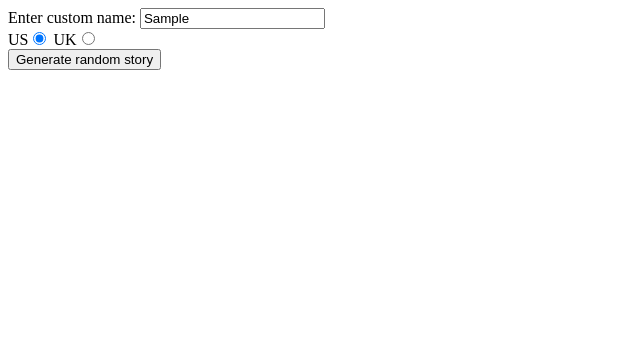
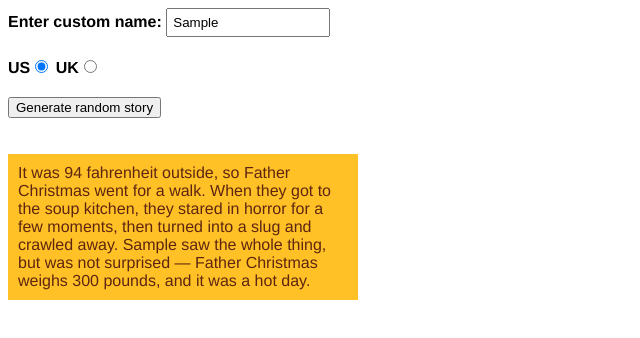
Before and after one commit to SMakaiTakori/sillyStoryGenerator, a plain HTML site: page index.html in a window 1280 px wide. Both pictures are taken after typing "Sample" into the empty fields and a click on the button "Generate random story". Shown: the whole page, without its empty margins (0-640 px from the left). Drawn offline with Linux system fonts and the light colour scheme.

Commit message:
added new variables and completed functions

```diff
--- a/index.html
+++ b/index.html
@@ -4,6 +4,7 @@
     <meta charset="utf-8">
     <meta http-equiv="X-UA-Compatible" content="IE=edge,chrome=1">
     <meta name="viewport" content="width=device-width">
+    <link rel="stylesheet" href="css/style.css">
     <title>Silly story generator</title>
   </head>
 
--- a/js/main.js
+++ b/js/main.js
@@ -6,7 +6,39 @@ function randomValueFromArray(array){
   return array[Math.floor(Math.random()*array.length)];
 }
 
-var storyText = `It was 94 fahrenheit outside, so ${insertx} went for a walk. When they got to ${inserty}, they stared in horror for a few moments, then ${insertz}. Bob saw the whole thing, but was not surprised — ${insertx} weighs 300 pounds, and it was a hot day.`
-var insertx = ['Willy the Goblin, Big Daddy, Father Christmas']
-var inserty = ['the soup kitchen, Disneyland, the White House']
-var insertz = ['spontaneously combusted, melted into a puddle on the sidewalk, turned into a slug and crawled away']
+var insertX = ['Willy the Goblin', 'Big Daddy', 'Father Christmas'];
+var insertY = ['the soup kitchen', 'Disneyland', 'the White House'];
+var insertZ = ['spontaneously combusted', 'melted into a puddle on the sidewalk', 'turned into a slug and crawled away'];
+var storyText = `It was 94 fahrenheit outside, so ${insertX} went for a walk. When they got to ${insertY}, they stared in horror for a few moments, then ${insertZ}. Bob saw the whole thing, but was not surprised — ${insertX} weighs 300 pounds, and it was a hot day.`;
+
+
+randomize.addEventListener('click', result);
+
+function result() {
+
+  var newStory = storyText;
+  var xItem = randomValueFromArray(insertX);
+  var yItem = randomValueFromArray(insertY);
+  var zItem = randomValueFromArray(insertZ);
+
+  newStory = newStory.replace(insertX, xItem);
+  newStory = newStory.replace(insertX, xItem);
+  newStory = newStory.replace(insertY, yItem);
+  newStory = newStory.replace(insertZ, zItem);
+
+  if(customName.value !== '') {
+    var name = customName.value;
+    newStory = newStory.replace('Bob', name);
+  }
+
+  if(document.getElementById("uk").checked) {
+    var weight = Math.round(300/14) + ' stones';
+    var temperature =  Math.round((94-32)*5/9) + ' centigrade';
+
+    newStory = newStory.replace('94 fahrenheit', temperature);
+    newStory = newStory.replace('300 pounds', weight);
+  }
+
+  story.textContent = newStory;
+  story.style.visibility = 'visible';
+}
```
